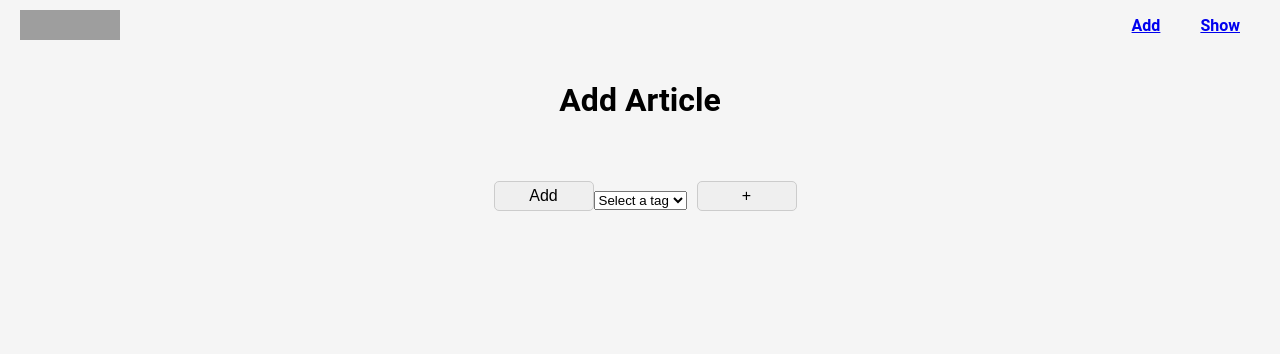
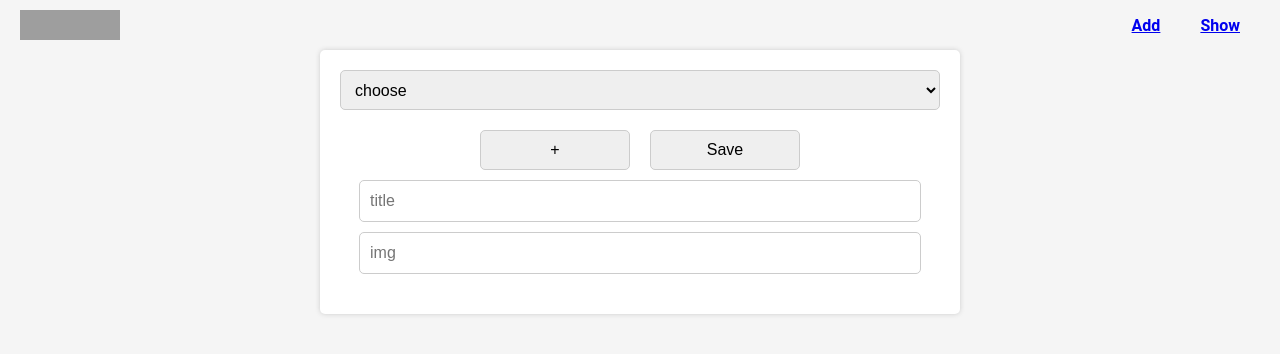
Before and after one commit to 3ibsi69/Blog-app-front, an Angular app: page /ajout in a window 1280 px wide. Shown: the top 354 px of the page. Built offline with nearby package versions, Linux system fonts and the light colour scheme; grey boxes are pictures that could not be loaded.

Commit message:
changing front

```diff
--- a/src/app/ajout/ajout.component.css
+++ b/src/app/ajout/ajout.component.css
@@ -1,115 +1,64 @@
 .container {
+  width: 600px;
+  min-height: 150px;
+  margin: 0 auto;
+  padding: 20px;
+  background-color: #fff;
+  border-radius: 5px;
+  box-shadow: 0 0 5px #ccc;
+}
+.container select {
   width: 100%;
-  margin-bottom: 20px;
+  height: 40px;
+  border: 1px solid #ccc;
+  border-radius: 5px;
+  padding: 0 10px;
+  font-size: 16px;
+  margin-bottom: 10px;
+}
+.container select:focus {
+  outline: none;
+  border-color: #2f89fc;
+}
+.container .btns {
   display: flex;
-  flex-direction: column;
+  flex-direction: row;
+  justify-content: center;
   align-items: center;
-  margin-top: 10px;
-  overflow-x: hidden;
+}
+.container button {
+  width: 150px;
+  height: 40px;
+  border: 1px solid #ccc;
+  border-radius: 5px;
+  padding: 0 10px;
+  font-size: 16px;
+  margin: 10px;
+  justify-content: center;
+  align-items: center;
+  cursor: pointer;
+}
+.container button:hover {
+  outline: none;
+  border-color: #2f89fc;
 }
 .container .inputs {
   display: flex;
   flex-direction: column;
   justify-content: center;
-  margin-top: 10px;
-  width: 100%;
-  padding: 10px;
+  align-items: center;
+  margin-bottom: 10px;
 }
-.container .inputs .input-title {
-  width: 99%;
-  height: 50px;
+.container .inputs input {
+  width: 90%;
+  height: 40px;
+  border: 1px solid #ccc;
   border-radius: 5px;
-  border: none;
-  background: transparent;
-  margin-bottom: 50px;
-  padding: 5px;
+  padding: 0 10px;
+  font-size: 16px;
+  margin-bottom: 10px;
+}
+.container .inputs input:focus {
   outline: none;
-  text-transform: capitalize;
-  font-weight: bold;
-  font-size: 25px;
-}
-.container .inputs .input-title::-moz-placeholder {
-  color: #ccc;
-  font-size: 25px;
-  font-weight: bold;
-  text-transform: capitalize;
-}
-.container .inputs .input-title::placeholder {
-  color: #ccc;
-  font-size: 25px;
-  font-weight: bold;
-  text-transform: capitalize;
-}
-.container .inputs .input-desc {
-  width: 99%;
-  height: 50px;
-  border-radius: 5px;
-  border: none;
-  background: transparent;
-  margin-bottom: 50px;
-  padding: 5px;
-  outline: none;
-  text-transform: capitalize;
-  font-size: 18px;
-}
-.container .inputs .input-desc::-moz-placeholder {
-  color: #ccc;
-  font-size: 25px;
-  font-weight: bold;
-  text-transform: capitalize;
-}
-.container .inputs .input-desc::placeholder {
-  color: #ccc;
-  font-size: 25px;
-  font-weight: bold;
-  text-transform: capitalize;
-}
-.container .inputs .input-url {
-  width: 99%;
-  height: 50px;
-  border-radius: 5px;
-  border: none;
-  background: transparent;
-  margin-bottom: 50px;
-  padding: 5px;
-  outline: none;
-  text-transform: capitalize;
-  font-size: 18px;
-}
-.container .inputs .input-url::-moz-placeholder {
-  color: #ccc;
-  font-size: 25px;
-  font-weight: bold;
-  text-transform: capitalize;
-}
-.container .inputs .input-url::placeholder {
-  color: #ccc;
-  font-size: 25px;
-  font-weight: bold;
-  text-transform: capitalize;
-}
-.container .buttons {
-  display: flex;
-  flex-direction: row;
-  align-items: center;
-  justify-content: center;
-  margin-top: 10px;
-}
-.container .buttons .btn {
-  width: 100px;
-  height: 30px;
-  border-radius: 5px;
-  border: 1px solid #ccc;
-  margin-bottom: 10px;
-  padding: 5px;
-  font-size: 16px;
-  margin-left: 10px;
-}
-.container .buttons .btn:focus {
-  outline: none;
-  border: 1px solid #000;
-}
-.container .buttons .btn:first-child:hover {
-  background-color: #0d6efd;
-  color: #fff;
+  border-color: #2f89fc;
 }/*# sourceMappingURL=ajout.component.css.map */
--- a/src/app/ajout/ajout.component.html
+++ b/src/app/ajout/ajout.component.html
@@ -1,46 +1,94 @@
-<div class="container">
-  <h1 class="header">Add Article</h1>
+<!-- <div class="container-blog">
+  <div class="create">
+    <div>
+      <div class="head-create">
+        <input type="text" placeholder="title" #title />
+        <input type="text" placeholder="wallpaper" #wallpaper />
+      </div>
+      <div class="add-content">
+        <label for="tag">Tag:</label>
+        <select [(ngModel)]="selectedTag" id="tag">
+          <option value="">Select a tag</option>
+          <option value="title">Title</option>
+          <option value="text">Text</option>
+          <option value="img">image</option>
+        </select>
+        <button (click)="addInput()">+</button>
+      </div>
+    </div>
 
-  <div class="inputs">
-    <div *ngFor="let i of blogData">
-      <input
-        *ngIf="i.tag !== 'title' && i.tag !== 'description' && i.tag !== 'img'"
-        type="text"
-        [placeholder]="i.tag"
-        [(ngModel)]="i.content"
-      />
-      <input
-        *ngIf="i.tag === 'title'"
-        type="text"
-        class="input-title"
-        [placeholder]="i.tag"
-        [(ngModel)]="article.title"
-      />
-      <input
-        *ngIf="i.tag === 'description'"
-        type="text"
-        class="input-desc"
-        [placeholder]="i.tag"
-        [(ngModel)]="article.description"
-      />
-      <input
-        *ngIf="i.tag === 'img'"
-        type="text"
-        class="input-url"
-        [placeholder]="i.tag"
-        [(ngModel)]="article.picture"
-      />
+    <div *ngFor="let item of blogData">
+      <input type="text" [placeholder]="item.tag" [(ngModel)]="item.content" />
+    </div>
+
+    <button (click)="saveBlog(title.value, wallpaper.value)">Preview</button>
+    <button (click)="addBlog()">addblog</button>
+  </div>
+  <div class="preview">
+    <div class="main-blog" *ngIf="preview !== null">
+      <div class="main-left">
+        <img *ngIf="preview.wallpaper" [src]="preview.wallpaper" alt="" />
+      </div>
+      <div class="main-right">
+        <h1
+          class="display-4 fw-bold text-body-emphasis"
+          *ngIf="preview.wallpaper"
+        >
+          {{ preview.title }}
+        </h1>
+
+        <div *ngFor="let e of preview.content">
+          <h2 class="pb-2 border-bottom" *ngIf="e.tag === 'title'">
+            {{ e.content }}
+          </h2>
+          <p *ngIf="e.tag === 'text'">
+            {{ e.content }}
+          </p>
+          <img
+            *ngIf="e.tag === 'img'"
+            [src]="e.content"
+            style="width: 50%; margin: 0 auto"
+            alt=""
+          />
+        </div>
+      </div>
     </div>
   </div>
+</div> -->
 
-  <div class="buttons">
-    <button class="btn" (click)="addArticle()">Add</button>
-    <select [(ngModel)]="selectedTag" id="tag">
-      <option value="">Select a tag</option>
-      <option value="title">Title</option>
-      <option value="description">Description</option>
-      <option value="img">Picture</option>
-    </select>
-    <button class="btn" (click)="addInput()">+</button>
+<div class="container">
+  <select [(ngModel)]="selectTag">
+    <option value="">choose</option>
+    <option value="title">title</option>
+    <option value="description">description</option>
+    <option value="img">img</option>
+  </select>
+  <div class="btns">
+    <button (click)="addInput()">+</button>
+    <button (click)="addBlog()">Save</button>
+  </div>
+  <div class="inputs">
+    <input type="text" placeholder="title" />
+    <input type="text" placeholder="img" />
+
+    <div class="inputs-option" *ngFor="let i of blogData">
+      <ng-container *ngIf="i.tag === 'title'">
+        <input
+          type="text"
+          placeholder="{{ i.tag }}"
+          [(ngModel)]="i.description"
+        />
+      </ng-container>
+      <ng-container *ngIf="i.tag === 'description'">
+        <input
+          type="text"
+          placeholder="{{ i.tag }}"
+          [(ngModel)]="i.description"
+        />
+      </ng-container>
+      <ng-container *ngIf="i.tag === 'img'">
+        <input type="text" placeholder="{{ i.tag }}" [(ngModel)]="i.img" />
+      </ng-container>
+    </div>
   </div>
 </div>
--- a/src/app/ajout/ajout.component.scss
+++ b/src/app/ajout/ajout.component.scss
@@ -1,96 +1,68 @@
-.container {
+.container{
+  width: 600px;
+  min-height: 150px;
+  margin: 0 auto;
+  padding: 20px;
+  background-color: #fff;
+  border-radius: 5px;
+  box-shadow: 0 0 5px #ccc;
+select{
+  width: 100%;
+  height: 40px;
+  border: 1px solid #ccc;
+  border-radius: 5px;
+  padding: 0 10px;
+  font-size: 16px;
+  margin-bottom: 10px;
+  &:focus{
+    outline: none;
+    border-color: #2f89fc;
+  }
+}
+.btns{
+  display: flex;
+  flex-direction: row;
+  justify-content: center;
+  align-items: center;
+}
+button{
+  width: 150px;
+  height: 40px;
+  border: 1px solid #ccc;
+  border-radius: 5px;
+  padding: 0 10px;
+  font-size: 16px;
+  margin: 10px;
+  // center them in a row
+  justify-content: center;
+  align-items: center;
+  cursor: pointer;
 
-width: 100%;
-margin-bottom:20px ;
+  &:hover{
+    outline: none;
+    border-color: #2f89fc;
+  }
+}
+.inputs{
   display: flex;
   flex-direction: column;
+  justify-content: center;
   align-items: center;
-  margin-top: 10px;
-  overflow-x: hidden;
-
-  @mixin input {
-    width: 99%;
-    height: 50px;
+  margin-bottom: 10px;
+  input{
+    width: 90%;
+    height: 40px;
+    border: 1px solid #ccc;
     border-radius: 5px;
-    border: none;
-    background: transparent;
-    margin-bottom: 50px;
-    padding: 5px;
-    outline: none;
-    text-transform: capitalize;
-
-    &::placeholder {
-      @content;
+    padding: 0 10px;
+    font-size: 16px;
+    margin-bottom: 10px;
+    &:focus{
+      outline: none;
+      border-color: #2f89fc;
     }
   }
-
-  .inputs {
-    display: flex;
-    flex-direction: column;
-    justify-content: center;
-    margin-top: 10px;
-    width: 100%;
-    padding: 10px;
-
-    .input-title {
-      @include input{
-      color: #ccc;
-      font-size: 25px;
-      font-weight: bold;
-      text-transform: capitalize;}
-    font-weight: bold;
-    font-size: 25px;
+}
 
 
-    }
-    .input-desc{
-      @include input{
-      color: #ccc;
-      font-size: 25px;
-      font-weight: bold;
-      text-transform: capitalize;}
-    font-size: 18px;
-
-    }
-    .input-url{
-      @include input{
-      color: #ccc;
-      font-size: 25px;
-      font-weight: bold;
-      text-transform: capitalize;}
-    font-size: 18px;
-
-    }
-  }
-
-
-  .buttons {
-    display: flex;
-    flex-direction: row;
-    align-items: center;
-    justify-content: center;
-    margin-top: 10px;
-
-    .btn {
-      width: 100px;
-      height: 30px;
-      border-radius: 5px;
-      border: 1px solid #ccc;
-      margin-bottom: 10px;
-      padding: 5px;
-      font-size: 16px;
-      margin-left: 10px;
-
-      &:focus {
-        outline: none;
-        border: 1px solid #000;
-      }
-    }
-    .btn:first-child:hover {
-      background-color: #0d6efd;
-      color: #fff;
-    }
-
-  }
-
 }
--- a/src/app/ajout/ajout.component.ts
+++ b/src/app/ajout/ajout.component.ts
@@ -4,51 +4,57 @@ import { SharedService } from '../shared.service';
 @Component({
   selector: 'app-ajout',
   templateUrl: './ajout.component.html',
-  styleUrls: ['./ajout.component.scss'],
+  styleUrls: ['./ajout.component.scss']
 })
 export class AjoutComponent {
-  article:any = {
-    title: '',
-    description: '',
-    picture: '',
-    date: '',
-  };
-  selectedTag: string = '';
-  blogData: { tag: string, content: string }[] = [];
-  preview : any = null
+  // saveBlog(title: any, wallpaper: any) {
+  //   console.log(this.blogData);
+  //   var obj = {
+  //     title: title,
+  //     wallpaper: wallpaper,
+  //     content: this.blogData
+  //   };
+  //   this.preview = obj;
+  // }
 
+  // addBlog() {
+  //   this._shared.createNewArticle(this.preview)
+  //     .subscribe(
+  //       (res: any) => {
+  //         console.log(this.preview)
+  //         this.preview = {};
+  //       },
+  //       (err: any) => {
+  //         console.log(err);
+  //       }
+  //     );
+  // }
+selectTag:string="";
+blogData:{tag:string,title:string,description:string,img:string}[]=[];
+addInput() {
 
-  addInput(){
-    if(this.selectedTag && this.selectedTag.trim() !== ''){
-      this.blogData.push({tag:this.selectedTag, content:''});
-      this.selectedTag = '';
+     if (this.selectTag && this.selectTag.trim() !== '') {
+       this.blogData.push({ tag: this.selectTag, title: '', description: '', img: '' });
+       this.selectTag = '';
+       console.log(this.blogData);
+     }
+   }
+   addBlog(){
+   var  article={
     }
-  }
+    this._shared.createNewArticle(this.blogData)
+    .subscribe(
+      (res: any) => {
+        console.log(this.blogData)
+        this.blogData = [];
+      },
+      (err: any) => {
+        console.log(err);
+      }
+    );
+   }
 
 
 
-
-  addArticle() {
-   this._shared.createNewArticle(this.article)
-   .subscribe(
-      res=>{
-        this.article = {
-          title: '',
-          description: '',
-          picture: '',
-          date: '',
-        };
-      },
-      err=>{
-        console.log(err);
-      }
-
-    )
-
-  }
-
-
-  constructor( public _shared:SharedService ) {}
-
-  ngOnInit(): void {}
+  constructor(public _shared: SharedService) { }
 }
--- a/src/app/shared.service.ts
+++ b/src/app/shared.service.ts
@@ -11,6 +11,7 @@ export class SharedService {
 
 
   createNewArticle(article:any){
+  console.log("Creating new article:", article);
 
      return this.http.post(this.url,article);
 
```
Also changed, not shown: 1 other file (tests, documents, lock files or other folders).
